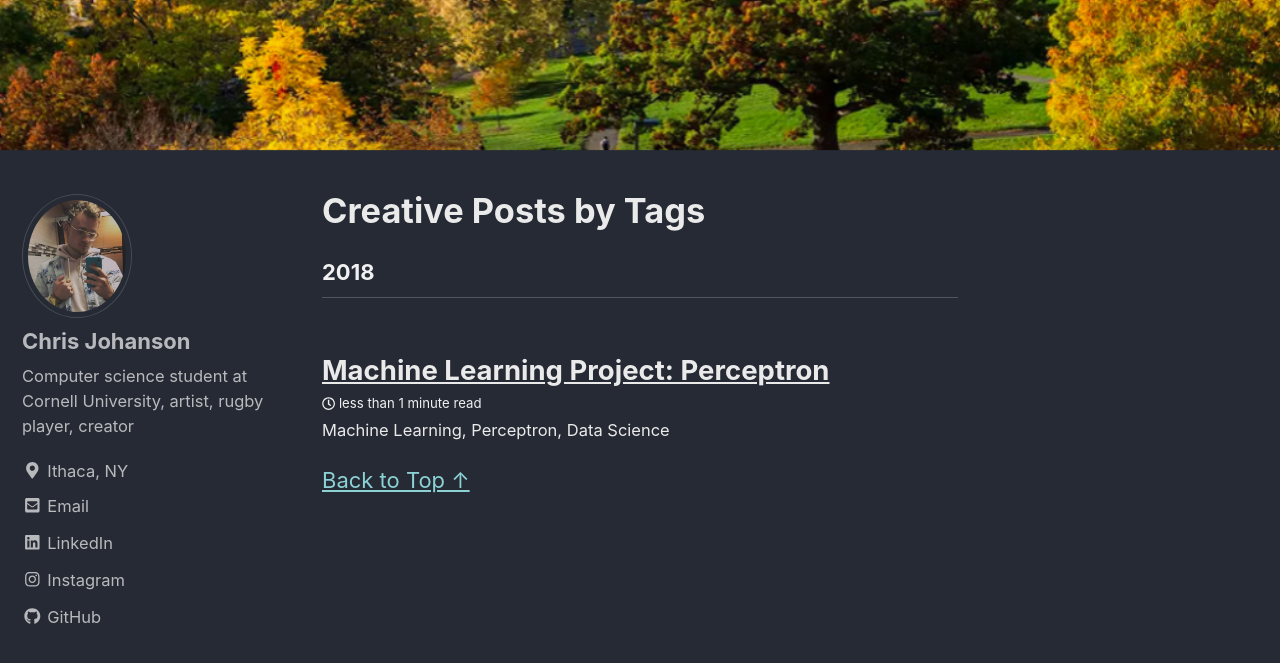
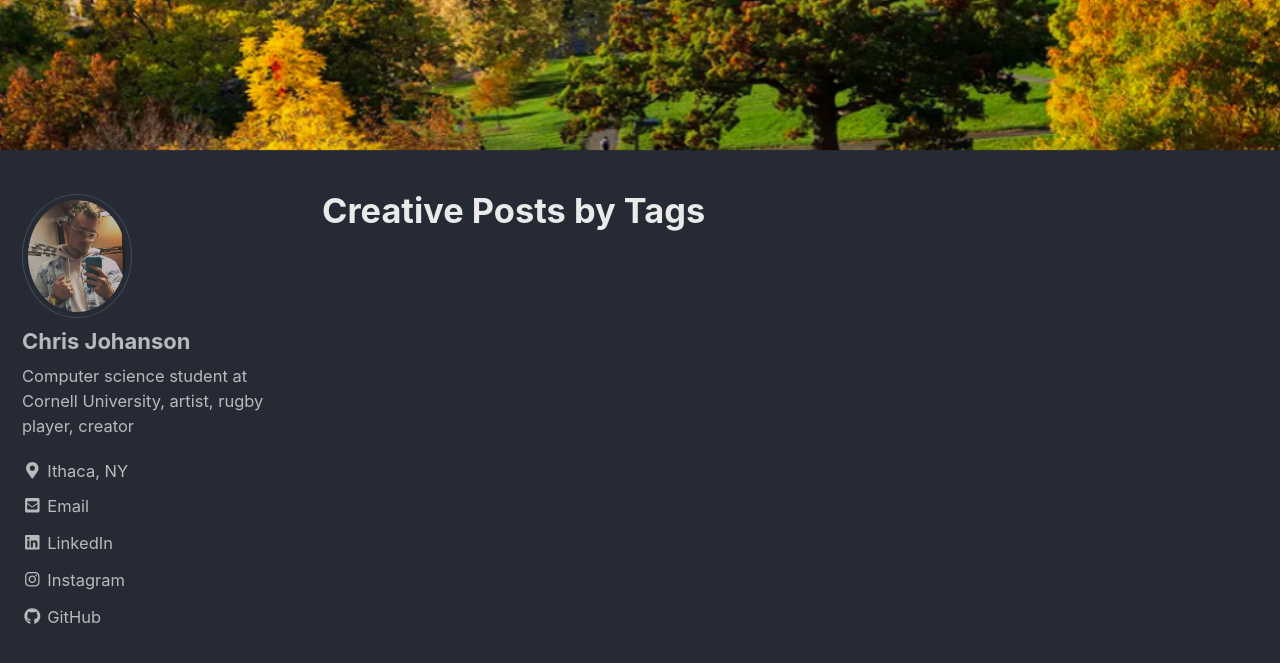
Before and after one commit to Chris-Johanson/Chris-Johanson.github.io, a Jekyll site: the page built from _pages/creative.md, in a window 1280 px wide and 900 px high, scrolled down 428 px. Shown: the top 663 px of the window. Built offline with Jekyll 4.4.1, drawn with Linux system fonts in a browser that asks for light colours; nearby versions of some CDN libraries; part of the change alters nothing that is shown.

```diff
--- a/_layouts/creative-posts.html
+++ b/_layouts/creative-posts.html
@@ -4,7 +4,7 @@ layout: archive
 
 {{ content }}
 
-{% assign postsByYear = site.categories.machine-learning | group_by_exp: 'post', 'post.date | date: "%Y"' %}
+{% assign postsByYear = site.categories.creative | group_by_exp: 'post', 'post.date | date: "%Y"' %}
 {% for year in postsByYear %}
   <section id="{{ year.name }}" class="taxonomy__section">
     <h2 class="archive__subtitle">{{ year.name }}</h2>
```
